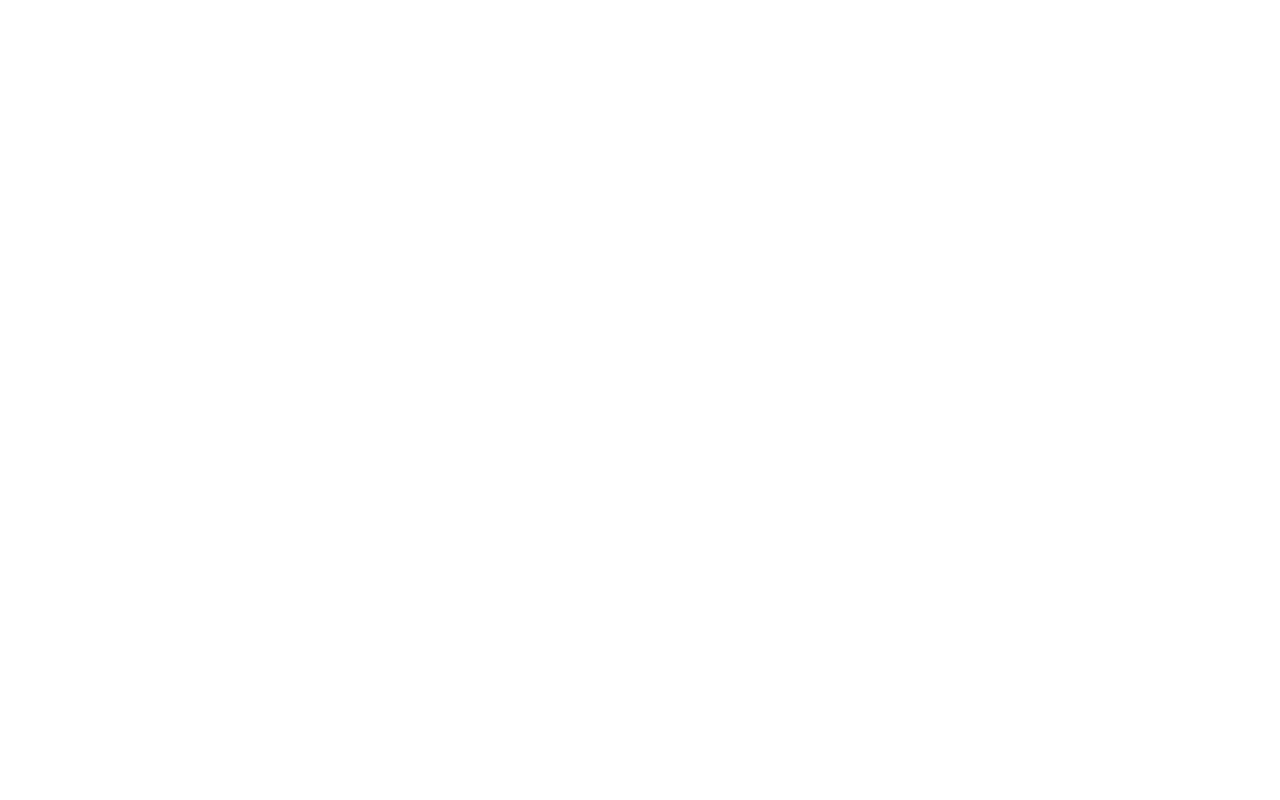
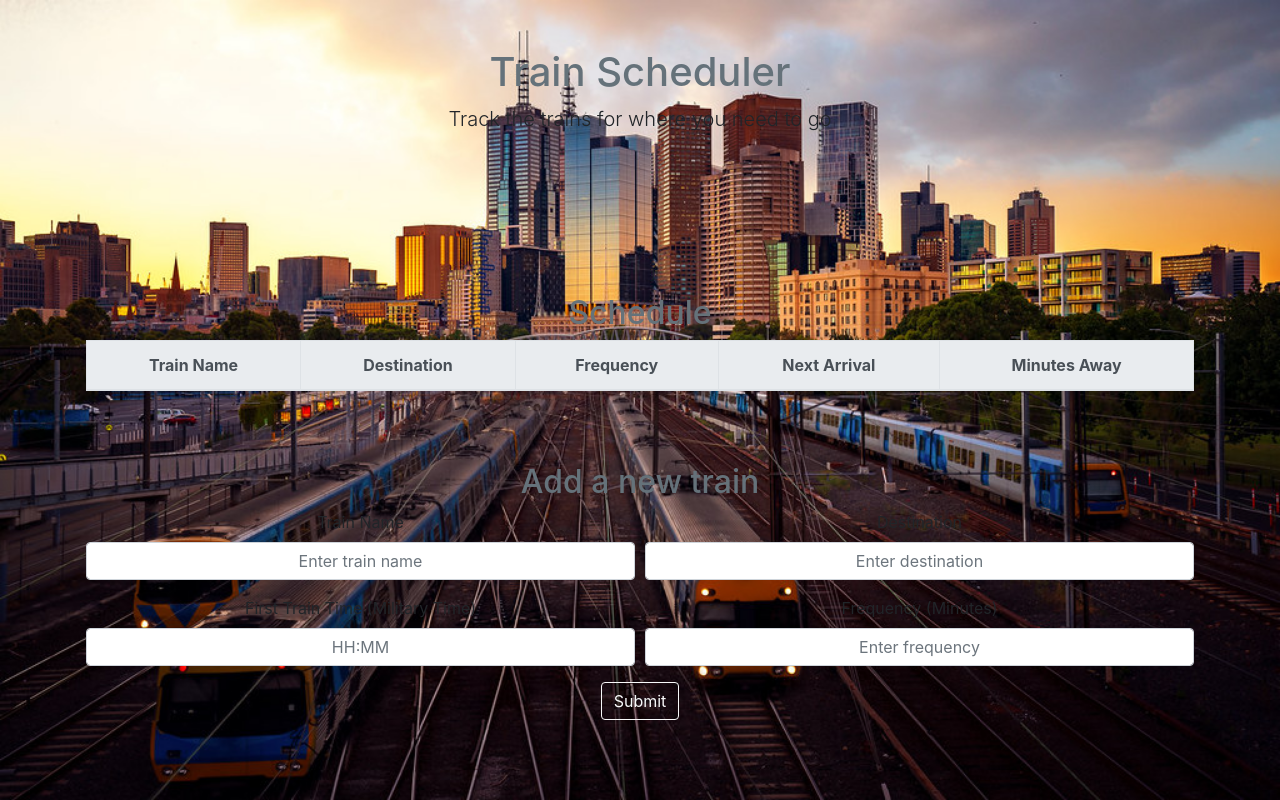
Before and after one commit to KChristlieb/Train-Scheduler, a plain HTML site: page index.html in a window 1280 px wide. Drawn offline with nearby package versions, Linux system fonts and the light colour scheme.

Commit message:
I finished the HTML file and added the classes and IDs to call to from js. Added a background img in the css file. started to get a grasp of how I want to style. started the JS in app.js.

```diff
--- a/assets/css/style.css
+++ b/assets/css/style.css
@@ -0,0 +1,8 @@
+body {
+    background-image: url(../images/train3.jpg);
+    background-size: cover;
+}
+
+h1,h2 {
+    color: #65727A;
+}
--- a/index.html
+++ b/index.html
@@ -13,6 +13,80 @@
     </head>
     <body>
 
+        <div class="container p-5 text-center">
+            <h1>Train Scheduler</h1>
+            <p class="lead"> Track the trains for where you need to go</p>
+        </div>
+        <br>
+        <div class="container p-3 text-center">
+            <div class="current-time"></div>
+        </div>
+        <br>
+        <div class="container table-responsive-sm-md p-3 text-center">
+            <h2>Schedule</h2>
+            <table class="table table-bordered" id="current-schedule">
+                <thead class="thead-light">
+                    <tr>
+                        <th scope="col">Train Name</th>
+                        <th scope="col">Destination</th>
+                        <th scope="col">Frequency</th>
+                        <th scope="col">Next Arrival</th>
+                        <th scope="col">Minutes Away</th>
+                    </tr>
+                </thead>
+                <tbody></tbody>
+            </table>
+        </div>
+        <br>
+        <!-- Form to add a new train to the schedule-->
+        <div class="container p-3 text-center">
+            <h2>Add a new train</h2>
+            <form>
+                <div class="form-row">
+                    <div class="form-group col-md-6">
+                        <label for="validationDefault01">Train Name</label>
+                        <input type="text" class="train-name form-control text-center" id="validationDefault01" placeholder="Enter train name"
+                            required>
+                    </div>
+                    <div class="form-group col-md-6">
+                        <label for="validationDefault02">Destination</label>
+                        <input type="text" class="train-destination form-control text-center" id="validationDefault02"
+                            placeholder="Enter destination" required>
+                    </div>
+                </div>
+                <div class="form-row">
+                    <div class="form-group col-md-6">
+                        <label for="validationDefault03">First Train Time (Military Time)</label>
+                        <input type="text" class="train-time form-control text-center" id="validationDefault03" placeholder="HH:MM"
+                            required>
+                    </div>
+                    <div class="form-group col-md-6">
+                        <label for="validationDefault04">Frequency (Minutes)</label>
+                        <input type="text" class="train-freq form-control text-center" id="validationDefault04" placeholder="Enter frequency"
+                            required>
+                    </div>
+                </div>
+                <button type="submit" class="btn btn-outline-light" id="add-train" data-toggle="modal" data-target="#confirmModal">Submit</button>
+            </form>
+
+            <!-- Modal confirming form submission-->
+            <div class="modal fade" id="confirmModal" tabindex="-1" role="dialog" aria-labelledby="submitLabel" aria-hidden="true">
+                <div class="modal-dialog" role="document">
+                    <div class="modal-content">
+                        <div class="modal-header">
+                            <h4 class="modal-title text-center"></h4>
+                            <button type="button" class="close" data-dismiss="modal" aria-label="Close">
+                                <span aria-hidden="true">&times;</span>
+                            </button>
+                        </div>
+                        <div class="modal-body">
+                            <h4>Train added!</h4>
+                        </div>
+                        <div class="modal-footer"></div>
+                    </div>
+                </div>
+            </div>
+        </div>
 
 
         <script src="https://www.gstatic.com/firebasejs/7.0.0/firebase-app.js"></script>
```
Also changed, not shown: assets/images/train.png (added), assets/images/train2.jpeg (added), assets/images/train3.jpg (added).
